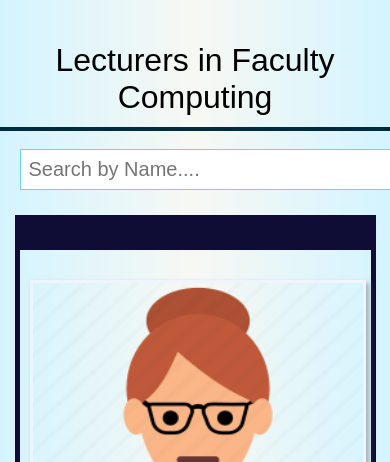
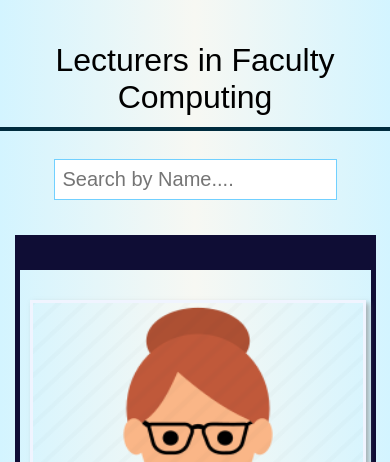
Before and after one commit to akwhtun/University-Of-Computer-Studies, a plain HTML site: page html/FC.html in a window 390 px wide. Shown: the part 382-844 px from the top of the page. Drawn offline with Linux system fonts and the light colour scheme.

Commit message:
update searchbar

```diff
--- a/css/department-style.css
+++ b/css/department-style.css
@@ -214,8 +214,11 @@
 }
 @media (max-width:580px) {
     .search-bar{
-        width: 90%;
-        margin: auto;
+        display: flex;
+        justify-content: center;
+    }
+    #search{
+        width:400px;
     }
 }
 @media (max-width:760px) {
```
Also changed, not shown: 2 other files.
